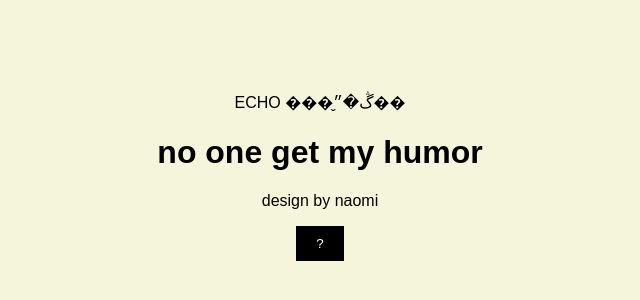
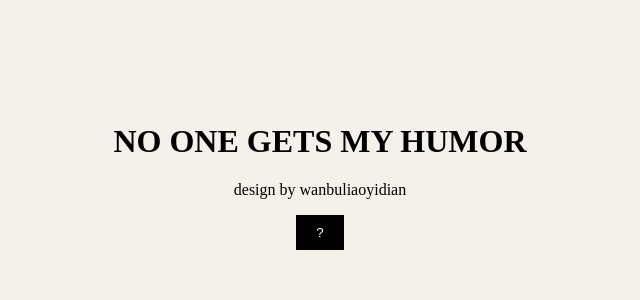
Before and after one commit to wanbuliaoyidian3235/MyFirstRepository, a plain HTML site: page index.html in a window 1280 px wide. Shown: the part 224-524 px from the top of the page, without its empty margins (320-960 px from the left). Drawn offline with Linux system fonts and the light colour scheme.

Commit message:
change the colour and the front

```diff
--- a/index.html
+++ b/index.html
@@ -1,4 +1,4 @@
-ECHO ���ڴ�״̬��
+<!--ECHO ���ڴ�״̬�� -->
 <!DOCTYPE html>
 <html lang="en">
 <head>
@@ -7,9 +7,9 @@ ECHO ���ڴ�״̬��
     <title>Search Page</title>
     <style>
         body {
-            background-color: #f5f5dc; /* 这里设置为淡米色 */
+            background-color: #f4f1eb; /* 这里设置为淡米色 */
             color: #000; /* 设置文本颜色为黑色 */
-            font-family: Arial, sans-serif; /* 设置字体 */
+            font-family: 'Times New Roman', Times, serif; /* 设置字体 */
             text-align: center; /* 使文本居中 */
             margin: 0;
             padding: 0;
@@ -40,8 +40,8 @@ ECHO ���ڴ�״̬��
 </head>
 <body>
     <div class="search-wrapper">
-        <h1>no one get my humor</h1>
-        <p>design by naomi</p>
+        <h1>NO ONE GETS MY HUMOR</h1>
+        <p>design by wanbuliaoyidian</p>
         <button class="button">?</button>
     </div>
 
```
